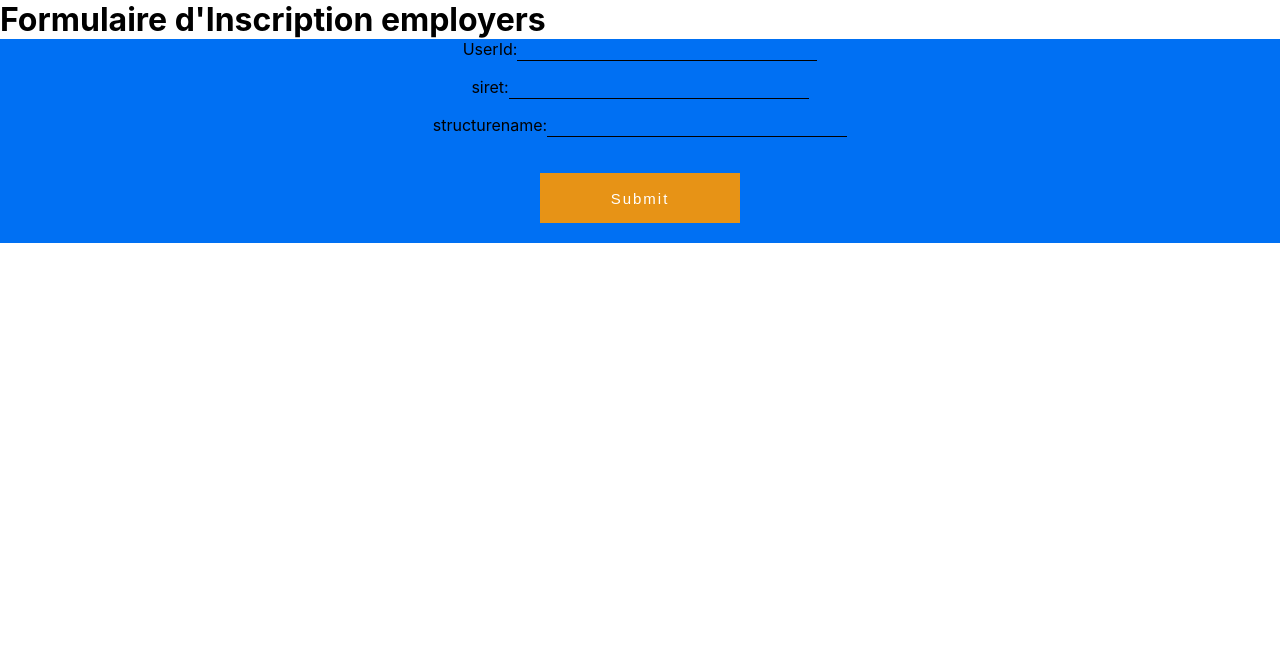
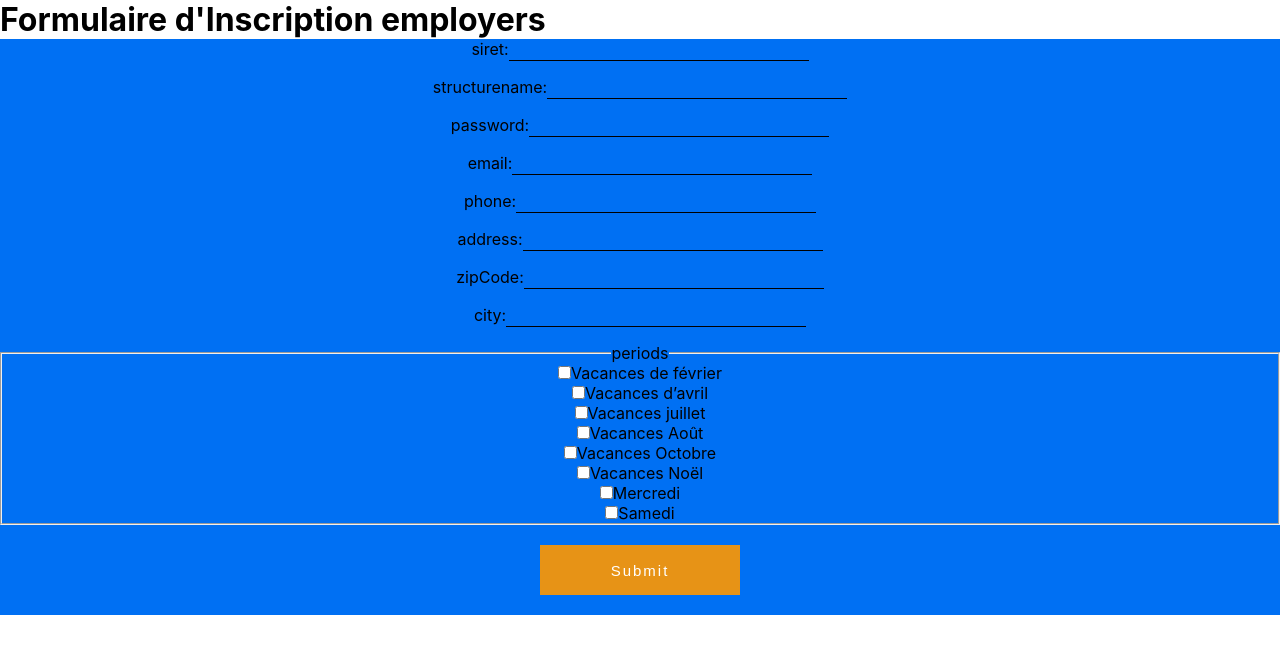
Before and after one commit to LeonardRingot/dashboard_front, a Next.js app: page /dashboard/employers/createemployer in a window 1280 px wide. Shown: the top 654 px of the page. Built offline with nearby package versions, Linux system fonts and the light colour scheme.

Commit message:
Inscription employer + update candidat

```diff
--- a/pages/dashboard/employers/createemployer.js
+++ b/pages/dashboard/employers/createemployer.js
@@ -7,14 +7,35 @@ export default function createemployer()
   const router = useRouter()
     const [erreur, setErreur] = useState('');
     const[IsOk, setIsOk] = useState('');
+    const[p, setP] = useState([]);
     const [InscriptionForm, setInscriptionForm]= useState({
-      userId:'',
       siret:'',
-      structurename:''
+      structurename:'',
+      password:'',
+      email:'',
+      phone:'',
+      address:'',
+      zipCode:'',
+      city:'',
+      periods:p
     })
     const handleChange = (e) =>
     {
       const value = e.target.value;
+      if (e.target.name == "periods"){
+        let test = p.find((p) => p == value)
+         if (test == null){
+          p.push(value)
+         } else {
+          let tab = []
+          p.map((p) => {
+            p != value? tab.push(p): ''
+          })
+          setP(tab)
+          console.log(tab)
+         }
+      }
+
       setInscriptionForm({
         ...InscriptionForm, [e.target.name]: value
       });
@@ -22,7 +43,7 @@ export default function createemployer()
     const ScriptForm = (e) =>
     {
       e.preventDefault()
-      ServiceAPI.requetePost(InscriptionForm.userId, InscriptionForm.siret, InscriptionForm.structurename).then(response => {
+      ServiceAPI.requetePostEmployers(InscriptionForm.siret, InscriptionForm.structurename,InscriptionForm.password, InscriptionForm.email, InscriptionForm.phone, InscriptionForm.address,InscriptionForm.zipCode, InscriptionForm.city, InscriptionForm.periods).then(response => {
           if(response.status == 201){
             //router.push('../profile/profile');
             setIsOk('Compte crée');
@@ -38,12 +59,57 @@ export default function createemployer()
      <h1>Formulaire d'Inscription employers</h1>
      <div>
         <form className={styles.myform}  onSubmit={ScriptForm} action='' method="post">
-        <label htmlFor='UserId'>UserId:</label>
-          <input onChange={handleChange} type="text" className={styles.inputconnect} name="UserId" /><br></br>
           <label htmlFor='siret'>siret:</label>
           <input onChange={handleChange} type="text" className={styles.inputconnect} name="siret" /><br></br>
           <label htmlFor='structurename'>structurename:</label>
           <input onChange={handleChange} type="text" className={styles.inputconnect} name="structurename" /><br></br>
+          <label htmlFor='password'>password:</label>
+          <input onChange={handleChange} type="password" className={styles.inputconnect} name="password" /><br></br>
+          <label htmlFor='email'>email:</label>
+          <input onChange={handleChange} type="email" className={styles.inputconnect} name="email" /><br></br>
+          <label htmlFor='phone'>phone:</label>
+          <input onChange={handleChange} type="tel" className={styles.inputconnect} name="phone" /><br></br>
+          <label htmlFor='address'>address:</label>
+          <input onChange={handleChange} type="text" className={styles.inputconnect} name="address" /><br></br>
+          <label htmlFor='zipCode'>zipCode:</label>
+          <input onChange={handleChange} type="text" className={styles.inputconnect} name="zipCode" /><br></br>
+          <label htmlFor='city'>city:</label>
+          <input onChange={handleChange} type="text" className={styles.inputconnect} name="city" /><br></br>
+          <fieldset name="periods"id='periods'>
+          <legend >periods</legend>
+          <div>
+            <input  onChange={handleChange} type="checkbox" id="1" name="periods" value="1"/>
+            <label htmlFor="Vacances de février">Vacances de février</label>
+          </div>
+          <div>
+            <input  onChange={handleChange} type="checkbox" id="2" name="periods" value="2"/>
+            <label htmlFor="Vacances d’avril">Vacances d’avril</label>
+          </div>
+          <div>
+            <input  onChange={handleChange} type="checkbox" id="3" name="periods" value="3"/>
+            <label htmlFor="Vacances juillet">Vacances juillet</label>
+          </div>
+          <div>
+            <input  onChange={handleChange} type="checkbox" id="4" name="periods" value="4"/>
+            <label htmlFor="Vacances Août">Vacances Août</label>
+          </div>
+          <div>
+            <input  onChange={handleChange} type="checkbox" id="5" name="periods" value="5"/>
+            <label htmlFor="Vacances Octobre">Vacances Octobre</label>
+          </div>
+          <div>
+            <input  onChange={handleChange} type="checkbox" id="6" name="periods" value="6"/>
+            <label htmlFor="Vacances Noël">Vacances Noël</label>
+          </div>
+          <div>
+            <input  onChange={handleChange} type="checkbox" id="7" name="periods" value="7"/>
+            <label htmlFor="Mercredi">Mercredi</label>
+          </div>
+          <div>
+            <input  onChange={handleChange} type="checkbox" id="8" name="periods" value="8"/>
+            <label htmlFor="Samedi">Samedi</label>
+          </div>
+      </fieldset>
           <input  value="Submit"className={styles.inputsubmit} type="submit"/> <br></br>
          </form>
          <p>{erreur}</p>
--- a/services/ServiceAPI.js
+++ b/services/ServiceAPI.js
@@ -43,7 +43,7 @@ export function requetePostConnexion(email, password){
   export function requeteGetCandidatById(id){
     var configGetCandidatsById = {
       method: 'get',
-      url: 'http://localhost:5000/api/candidates'+id,
+      url: 'http://localhost:5000/api/candidates/'+id,
       headers: {
         'Content-Type': 'application/json'
       }
@@ -123,8 +123,55 @@ export function requetePostConnexion(email, password){
       };
     return axios(config);
 }
+export function requetePostEmployers(siret, structurename, password, email, phone, address, zipCode, city, periods){
+  console.log(periods);
+  var data = JSON.stringify({
+      // "UserId":UserId,
+      // "firstname":firstname,
+      // "lastname":lastname,
+      // "birthday":birthday,
+      // "password":password,
+      // "email": email,
+      // "phone": phone,
+      // "address": address,
+      // "zipCode":zipCode,
+      // "city":city,
+      // "periods:":periods,
+      // "degrees": degrees
+      "employer": {
+        "siret": siret,
+        "structurename": structurename
+      },
+      "users": {
+        "password": password,
+        "email": email,
+        "phone": phone,
+        "isActif": true
+      },
+      "localisation": {
+        "address": address,
+        "zipCode": zipCode,
+        "city": city
+      },
+      "periods": [periods?.map((period) => {
+
+        return {"id": period}
+      })
+      ]
+    });
+  var confiPostEmployers = {
+      method: 'post',
+      url: 'http://localhost:5000/api/employers',
+      headers: {
+        'Content-Type': 'application/json'
+      },
+      data : data
+    };
+  return axios(confiPostEmployers);
+}
+
 //requete mis a jour candidats
-export function requeteUpdateProfil(firstname,lastname,birthday, password, email, phone, address, zipCode, city, periods, degrees){
+export function requeteUpdateProfil(id, firstname,lastname,birthday, email, phone, address, zipCode, city, periods, degrees){
 
   var data = JSON.stringify({
     "candidate": {
@@ -133,7 +180,6 @@ export function requeteUpdateProfil(firstname,lastname,birthday, password, email
       "birthday": birthday
     },
     "users": {
-      "password": password,
       "email": email,
       "phone": phone,
       "isActif": true
@@ -232,3 +278,21 @@ export function deleteEmployer (id)
   };
   return axios(configDeleteEmployerById);
 }
+
+export function requeteGetAllDegree ()
+{
+  var data = JSON.stringify({
+
+  });
+
+
+  var configGetAllUsersDegree = {
+    method: 'get',
+    url: 'http://localhost:5000/api/degrees',
+    headers: {
+      'Content-Type': 'application/json'
+    },
+    data : data
+  };
+  return axios(configGetAllUsersDegree);
+}
```
Also changed, not shown: pages/dashboard/candidate/updatecandidat.js (+64 -60 lines), pages/dashboard/consultcandidat.js (+22 -8 lines).
